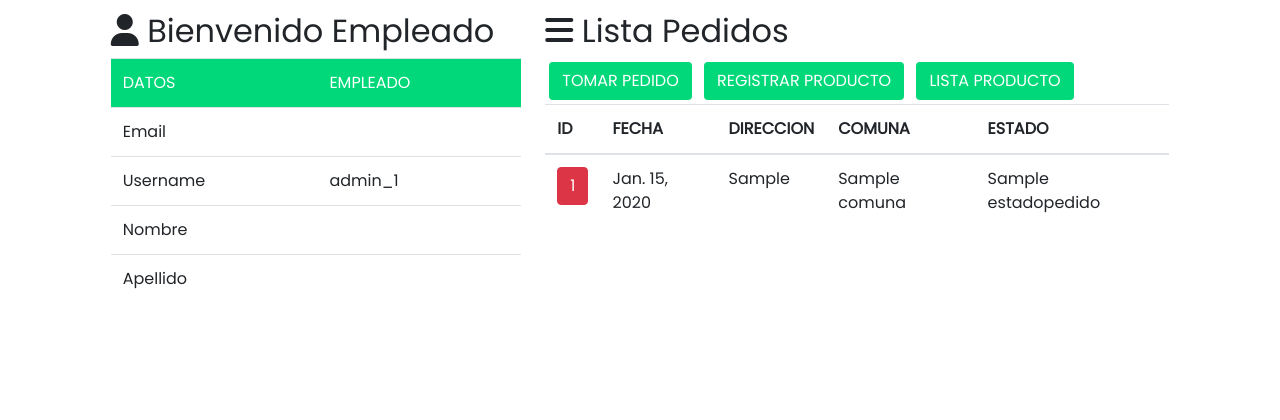
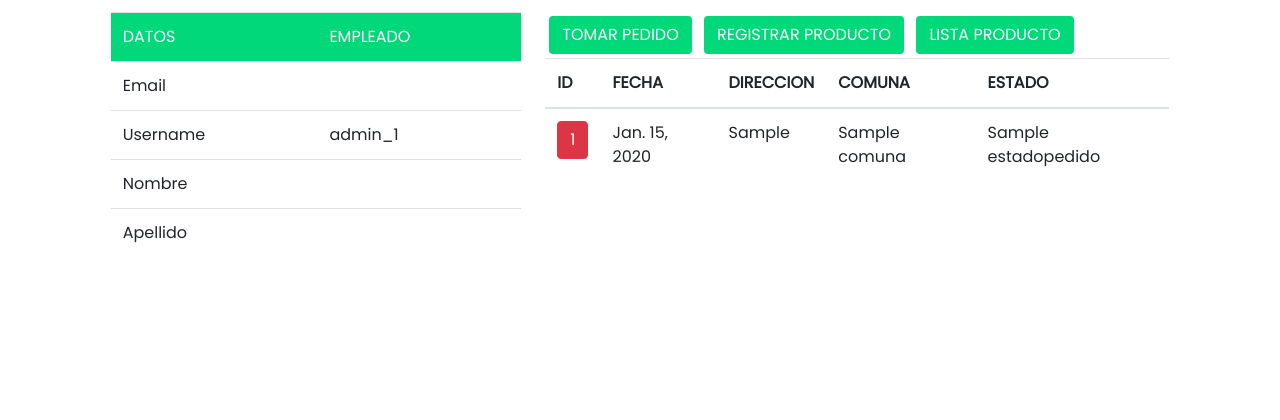
Before and after one commit to CRIS-LI-DEV/sprint_grupal_7, a Django app: page /perfil_empleado/ in a window 1280 px wide. Shown: the part 62-482 px from the top of the page. Run offline with Django 4.2, Linux system fonts and the light colour scheme; a user stored in the database is signed in; tables that the repository leaves empty hold one stand-in row (values such as "Sample post"); some libraries are stand-ins or nearby versions.

Commit message:
Actualizacion

```diff
--- a/app1/templates/perfil_empleado.html
+++ b/app1/templates/perfil_empleado.html
@@ -3,7 +3,7 @@
 
   <div class="col-sm-12 col-md-12 col-lg-4 m-1 p-2" >
 
-    <h2> <i class="fa-solid fa-user"></i> Bienvenido Empleado</h2>
+
 
 
 
@@ -77,7 +77,7 @@
   </div>
 
   <div class="col-sm-12 col-md-12 col-lg-6 m-1 caja p-2" >
-    <h2> <i class="fa-solid fa-bars"></i> Lista Pedidos</h2>
+
    <a href="/tomar_pedido_staff/"><button class="btn verde m-1">TOMAR PEDIDO</button></a>
    <a href="/registro_producto/"><button class="btn verde  m-1">REGISTRAR PRODUCTO</button></a>
    <a href="/productos/"> <button class="btn verde  m-1">LISTA PRODUCTO</button></a>
```
